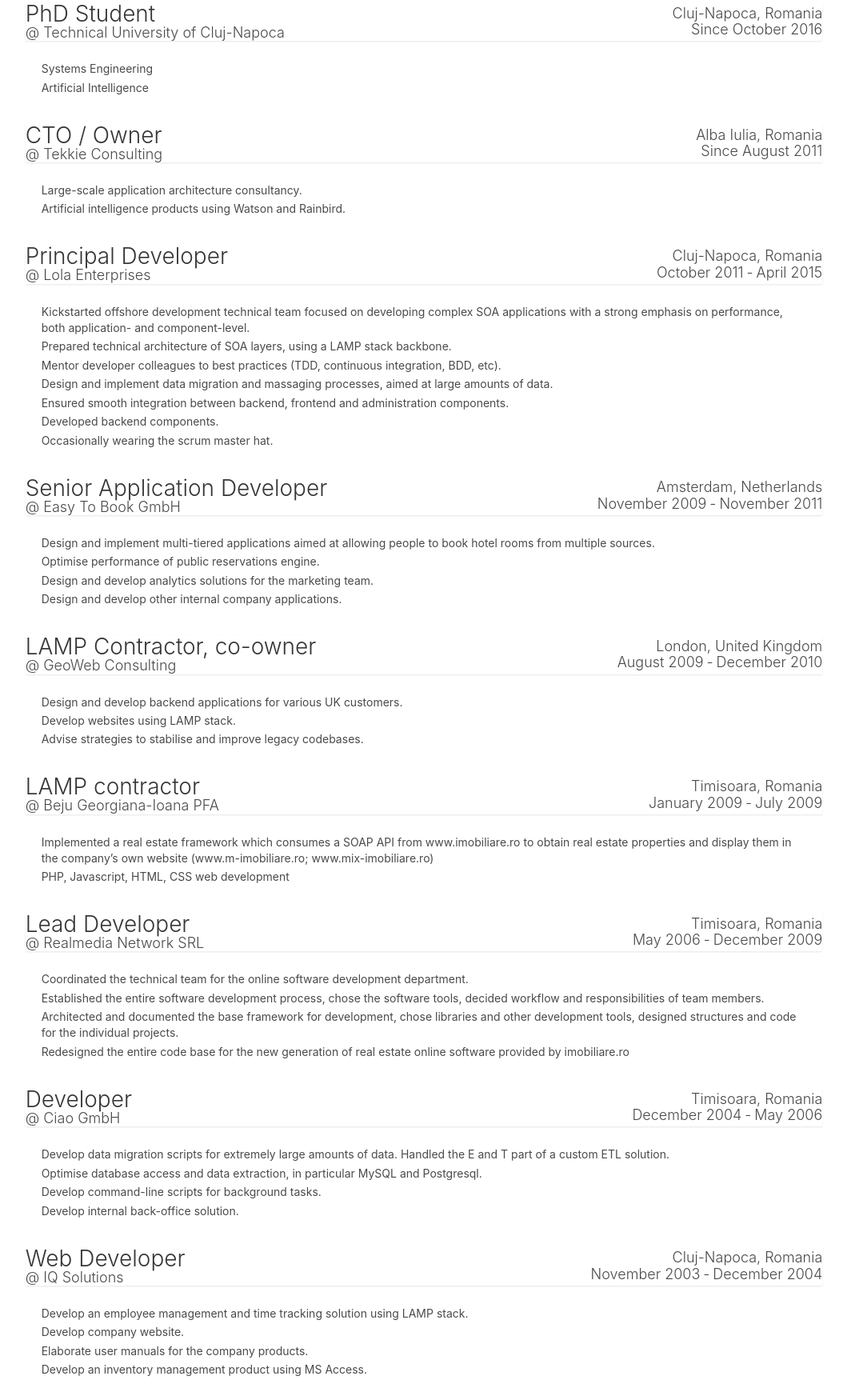
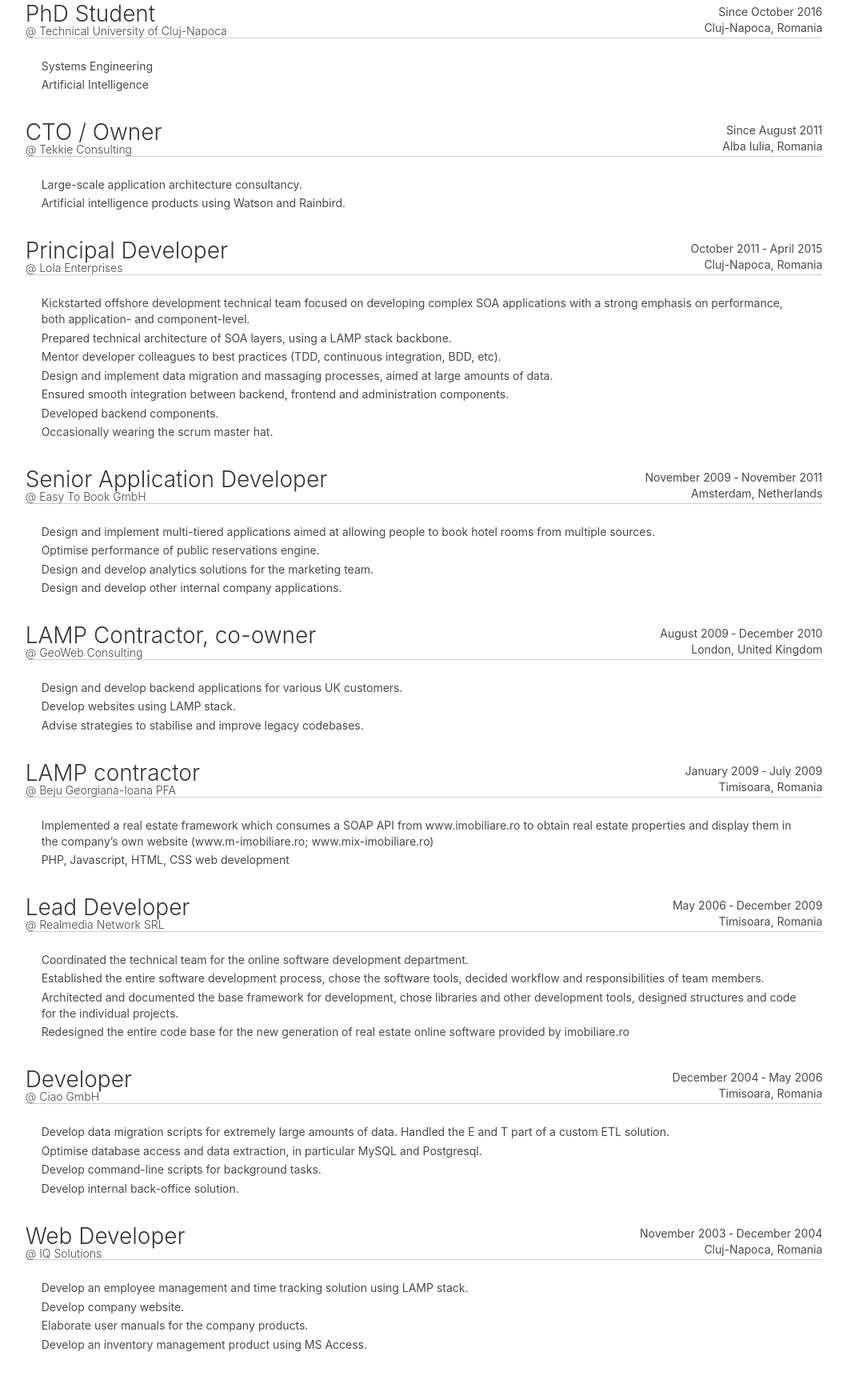
Before and after one commit to clue/tekkie.me, a plain HTML site: page experience/index.html in a window 1280 px wide. Shown: the part 87-1832 px from the top of the page at 80% size, without its empty margins (110-1169 px from the left). Drawn offline with nearby package versions, Linux system fonts and the light colour scheme.

```diff
--- a/experience/index.html
+++ b/experience/index.html
@@ -59,18 +59,17 @@
 <nav class="level card-header">
   <div class="level-left">
     <div class="level-item">
-      <h2 class="title">PhD Student</h2>
-      <h3 class="subtitle"> @ Technical University of Cluj-Napoca</h3>
+      <h2 class="title is-3">PhD Student</h2>
+      <h3 class="subtitle is-6"> @ Technical University of Cluj-Napoca</h3>
     </div>
   </div>
   <div class="level-right">
     <div class="level-item has-text-right">
-      <div class="subtitle">Cluj-Napoca, Romania</div>
-      <h3 class="subtitle">Since October 2016</h3>
+      <div class="is-6">Since October 2016</div>
+      <div class="is-6">Cluj-Napoca, Romania</div>
     </div>
   </div>
-</nav>
-
+</nav><!-- .card-header -->
 
 <div class="card-content">
   <ul class="content position-details">
@@ -89,18 +88,17 @@
 <nav class="level card-header">
   <div class="level-left">
     <div class="level-item">
-      <h2 class="title">CTO / Owner</h2>
-      <h3 class="subtitle"> @ Tekkie Consulting</h3>
+      <h2 class="title is-3">CTO / Owner</h2>
+      <h3 class="subtitle is-6"> @ Tekkie Consulting</h3>
     </div>
   </div>
   <div class="level-right">
     <div class="level-item has-text-right">
-      <div class="subtitle">Alba Iulia, Romania</div>
-      <h3 class="subtitle">Since August 2011</h3>
+      <div class="is-6">Since August 2011</div>
+      <div class="is-6">Alba Iulia, Romania</div>
     </div>
   </div>
-</nav>
-
+</nav><!-- .card-header -->
 
 <div class="card-content">
   <ul class="content position-details">
@@ -119,18 +117,17 @@
 <nav class="level card-header">
   <div class="level-left">
     <div class="level-item">
-      <h2 class="title">Principal Developer</h2>
-      <h3 class="subtitle"> @ Lola Enterprises</h3>
+      <h2 class="title is-3">Principal Developer</h2>
+      <h3 class="subtitle is-6"> @ Lola Enterprises</h3>
     </div>
   </div>
   <div class="level-right">
     <div class="level-item has-text-right">
-      <div class="subtitle">Cluj-Napoca, Romania</div>
-      <h3 class="subtitle">October 2011 &dash; April 2015</h3>
+      <div class="is-6">October 2011 &dash; April 2015</div>
+      <div class="is-6">Cluj-Napoca, Romania</div>
     </div>
   </div>
-</nav>
-
+</nav><!-- .card-header -->
 
 <div class="card-content">
   <ul class="content position-details">
@@ -154,18 +151,17 @@
 <nav class="level card-header">
   <div class="level-left">
     <div class="level-item">
-      <h2 class="title">Senior Application Developer</h2>
-      <h3 class="subtitle"> @ Easy To Book GmbH</h3>
+      <h2 class="title is-3">Senior Application Developer</h2>
+      <h3 class="subtitle is-6"> @ Easy To Book GmbH</h3>
     </div>
   </div>
   <div class="level-right">
     <div class="level-item has-text-right">
-      <div class="subtitle">Amsterdam, Netherlands</div>
-      <h3 class="subtitle">November 2009 &dash; November 2011</h3>
+      <div class="is-6">November 2009 &dash; November 2011</div>
+      <div class="is-6">Amsterdam, Netherlands</div>
     </div>
   </div>
-</nav>
-
+</nav><!-- .card-header -->
 
 <div class="card-content">
   <ul class="content position-details">
@@ -186,18 +182,17 @@
 <nav class="level card-header">
   <div class="level-left">
     <div class="level-item">
-      <h2 class="title">LAMP Contractor, co-owner</h2>
-      <h3 class="subtitle"> @ GeoWeb Consulting</h3>
+      <h2 class="title is-3">LAMP Contractor, co-owner</h2>
+      <h3 class="subtitle is-6"> @ GeoWeb Consulting</h3>
     </div>
   </div>
   <div class="level-right">
     <div class="level-item has-text-right">
-      <div class="subtitle">London, United Kingdom</div>
-      <h3 class="subtitle">August 2009 &dash; December 2010</h3>
+      <div class="is-6">August 2009 &dash; December 2010</div>
+      <div class="is-6">London, United Kingdom</div>
     </div>
   </div>
-</nav>
-
+</nav><!-- .card-header -->
 
 <div class="card-content">
   <ul class="content position-details">
@@ -217,18 +212,17 @@
 <nav class="level card-header">
   <div class="level-left">
     <div class="level-item">
-      <h2 class="title">LAMP contractor</h2>
-      <h3 class="subtitle"> @ Beju Georgiana-Ioana PFA</h3>
+      <h2 class="title is-3">LAMP contractor</h2>
+      <h3 class="subtitle is-6"> @ Beju Georgiana-Ioana PFA</h3>
     </div>
   </div>
   <div class="level-right">
     <div class="level-item has-text-right">
-      <div class="subtitle">Timisoara, Romania</div>
-      <h3 class="subtitle">January 2009 &dash; July 2009</h3>
+      <div class="is-6">January 2009 &dash; July 2009</div>
+      <div class="is-6">Timisoara, Romania</div>
     </div>
   </div>
-</nav>
-
+</nav><!-- .card-header -->
 
 <div class="card-content">
   <ul class="content position-details">
@@ -247,18 +241,17 @@
 <nav class="level card-header">
   <div class="level-left">
     <div class="level-item">
-      <h2 class="title">Lead Developer</h2>
-      <h3 class="subtitle"> @ Realmedia Network SRL</h3>
+      <h2 class="title is-3">Lead Developer</h2>
+      <h3 class="subtitle is-6"> @ Realmedia Network SRL</h3>
     </div>
   </div>
   <div class="level-right">
     <div class="level-item has-text-right">
-      <div class="subtitle">Timisoara, Romania</div>
-      <h3 class="subtitle">May 2006 &dash; December 2009</h3>
+      <div class="is-6">May 2006 &dash; December 2009</div>
+      <div class="is-6">Timisoara, Romania</div>
     </div>
   </div>
-</nav>
-
+</nav><!-- .card-header -->
 
 <div class="card-content">
   <ul class="content position-details">
@@ -279,18 +272,17 @@
 <nav class="level card-header">
   <div class="level-left">
     <div class="level-item">
-      <h2 class="title">Developer</h2>
-      <h3 class="subtitle"> @ Ciao GmbH</h3>
+      <h2 class="title is-3">Developer</h2>
+      <h3 class="subtitle is-6"> @ Ciao GmbH</h3>
     </div>
   </div>
   <div class="level-right">
     <div class="level-item has-text-right">
-      <div class="subtitle">Timisoara, Romania</div>
-      <h3 class="subtitle">December 2004 &dash; May 2006</h3>
+      <div class="is-6">December 2004 &dash; May 2006</div>
+      <div class="is-6">Timisoara, Romania</div>
     </div>
   </div>
-</nav>
-
+</nav><!-- .card-header -->
 
 <div class="card-content">
   <ul class="content position-details">
@@ -311,18 +303,17 @@
 <nav class="level card-header">
   <div class="level-left">
     <div class="level-item">
-      <h2 class="title">Web Developer</h2>
-      <h3 class="subtitle"> @ IQ Solutions</h3>
+      <h2 class="title is-3">Web Developer</h2>
+      <h3 class="subtitle is-6"> @ IQ Solutions</h3>
     </div>
   </div>
   <div class="level-right">
     <div class="level-item has-text-right">
-      <div class="subtitle">Cluj-Napoca, Romania</div>
-      <h3 class="subtitle">November 2003 &dash; December 2004</h3>
+      <div class="is-6">November 2003 &dash; December 2004</div>
+      <div class="is-6">Cluj-Napoca, Romania</div>
     </div>
   </div>
-</nav>
-
+</nav><!-- .card-header -->
 
 <div class="card-content">
   <ul class="content position-details">
--- a/themes/tekkie/cv/assets/sass/style.scss
+++ b/themes/tekkie/cv/assets/sass/style.scss
@@ -32,4 +32,19 @@
     }
   }
 
+
+  .card-header {
+    box-shadow: none;
+    border-bottom: 1px solid #ccc;
+  }
 }
+
+.theSkills .card {
+  box-shadow: none;
+  margin-bottom: 15px;
+
+  .card-header {
+    box-shadow: none;
+    border-bottom: 1px solid #ccc;
+  }
+}
```
Also changed, not shown: skills/index.html (+65 -2 lines), themes/tekkie/cv/assets/css/style.css, 1 other file.
